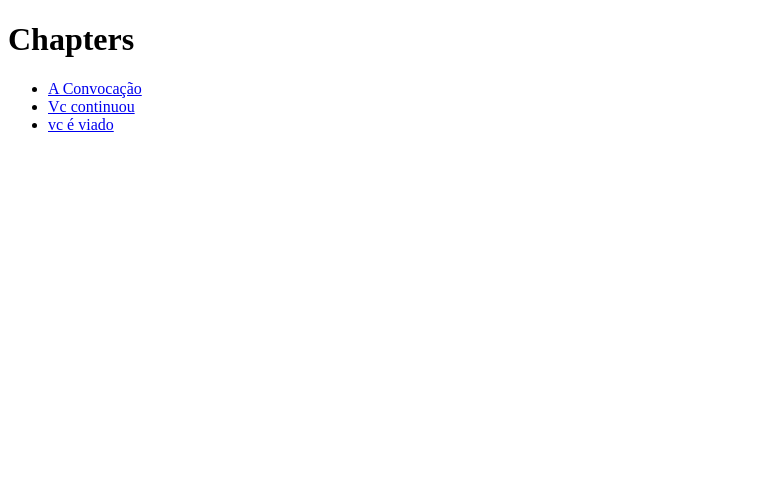
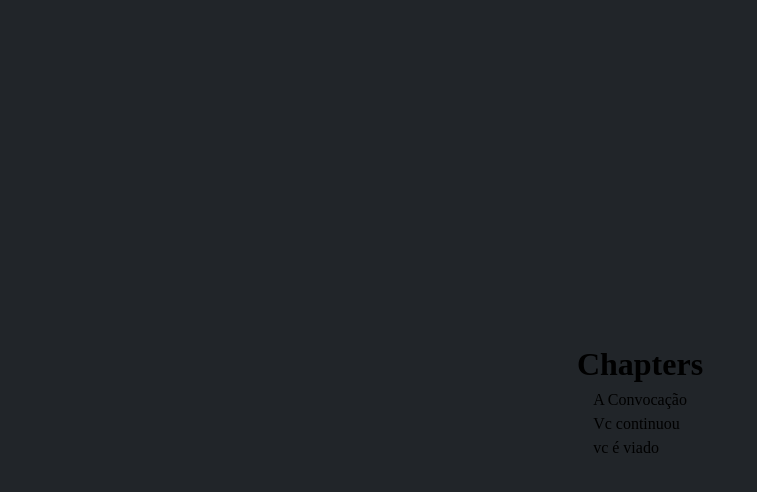
Before and after one commit to AlissoNNunes1/firewall_zero, a Django app: page /game/chapters/ in a window 1280 px wide. Shown: the top 492 px of the page, without its empty margins (0-757 px from the left). Run offline with Django 5.2, Linux system fonts and the light colour scheme; data comes from the database, SQL or seed files in the repository; some web fonts are replaced.

Commit message:
feat(styles): adicionar estilos de reset CSS ao global.css

```diff
--- a/game/static/global.css
+++ b/game/static/global.css
@@ -12,4 +12,45 @@ body, h1, h2, h3, h4, h5, h6, p, ul, li, a {
 
 * {
     font-family: 'Tiny 5';
+    margin: 0;
+    padding: 0;
+    box-sizing: border-box;
 }
+
+html,
+body {
+    height: 100vh;
+    font-family: "IBM Plex Mono", monospace;
+}
+
+body {
+    line-height: 1.5;
+    background-color: #212529;
+    display: flex;
+    justify-content: center;
+    align-items: center;
+    flex-direction: column;
+}
+
+input,
+button,
+textarea,
+select {
+    font: inherit;
+    color: inherit;
+    padding: 48px;
+}
+
+a {
+    text-decoration: none;
+    color: inherit;
+}
+
+table {
+    border-collapse: collapse;
+    border-spacing: 0;
+}
+
+li {
+    list-style: none;
+}
```
